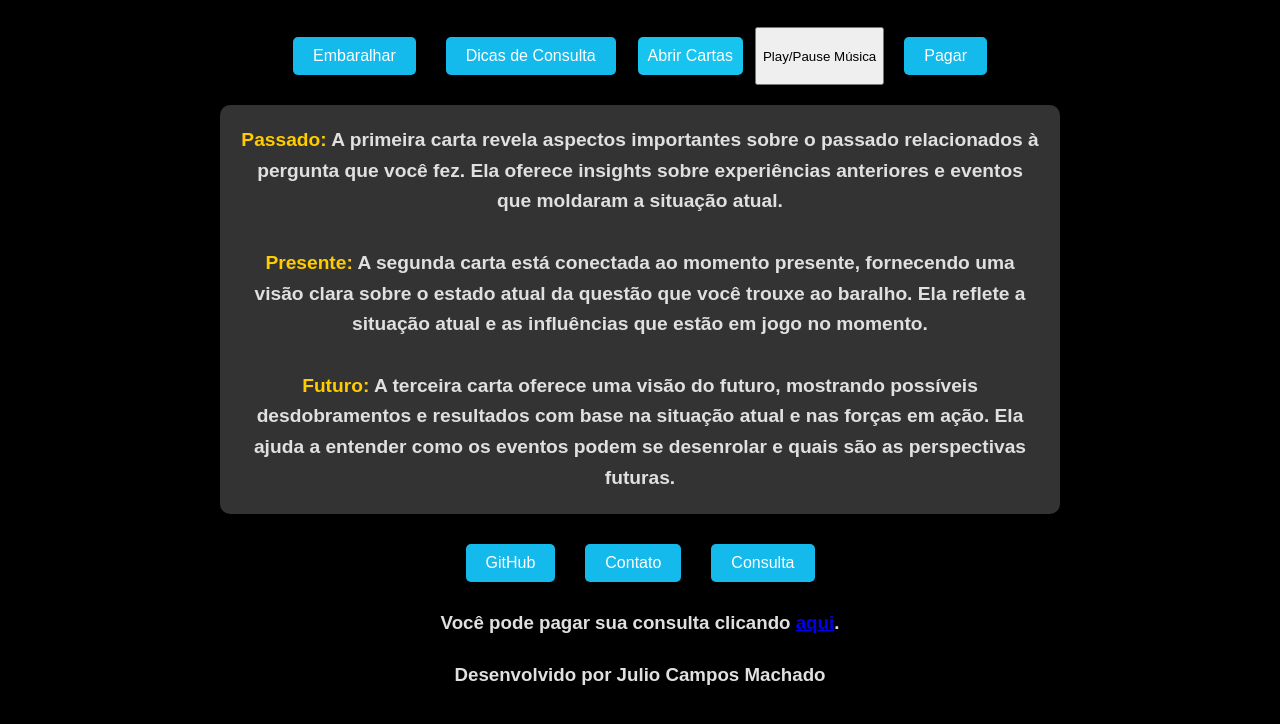
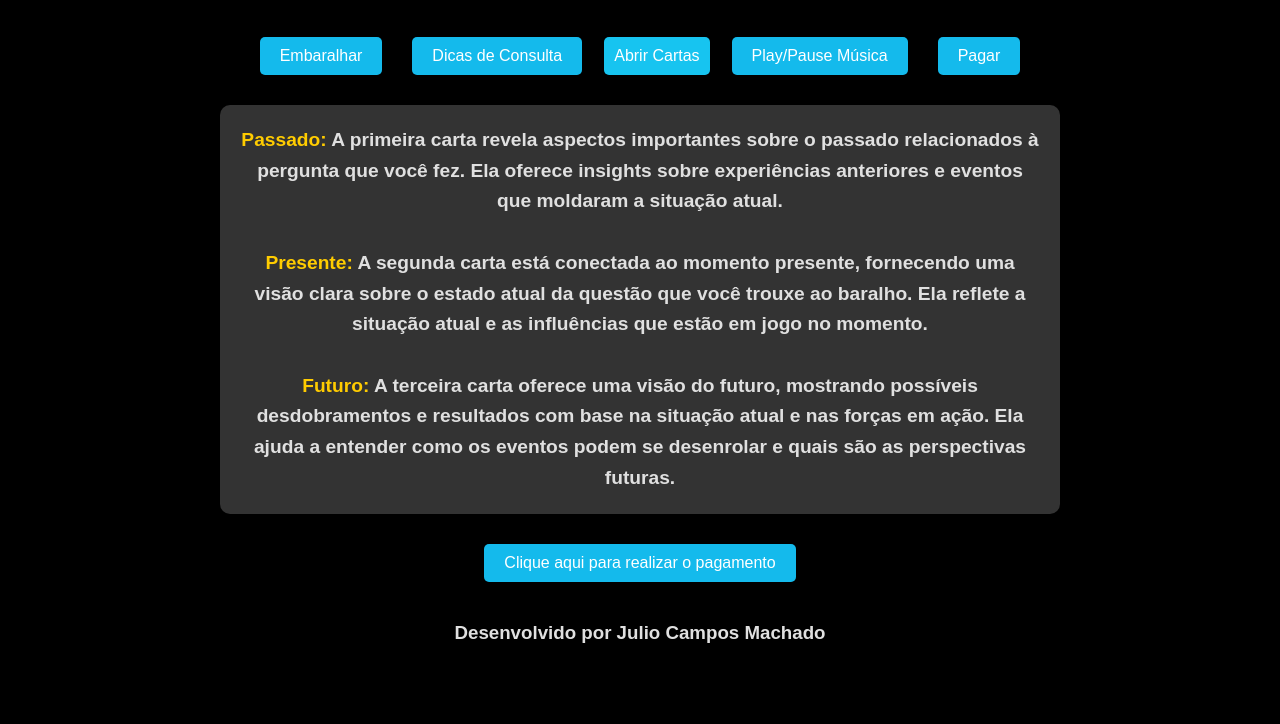
Before and after one commit to AstridNielsen-lab/julius.github.io, a website: page mesa.html in a window 1280 px wide. Shown: the part 308-1032 px from the top of the page. After the commit the page ends 1002 px from the top, so only its background shows below. Drawn offline with Linux system fonts and the light colour scheme.

Commit message:
Update mesa.html

```diff
--- a/mesa.html
+++ b/mesa.html
@@ -157,11 +157,11 @@
         </div>
 
         <div class="button-container">
-            <button class="button"onclick="window.location.href='index.html'">Embaralhar</button>
+            <button class="button" onclick="window.location.href='index.html'">Embaralhar</button>
             <button class="button" onclick="playAudio()">Dicas de Consulta</button>
             <button class="button" id="sortearBtn" onclick="abrirCartas()">Abrir Cartas</button>
-            <button onclick="toggleAudio()">Play/Pause Música</button>
-            <a class="button-link" href="https://mpago.la/2wdeTaR" target="_blank">Pagar</a> <!-- Novo botão -->
+            <button class="button" onclick="toggleAudio()">Play/Pause Música</button> <!-- Corrigido -->
+            <a class="button-link" href="https://mpago.la/2wdeTaR" target="_blank">Pagar</a>
         </div>
 
         <div class="card-description-container">
@@ -172,15 +172,10 @@
             </h3>
         </div>
 
-           <div class="button-container">
-            <a class="button-link" href="https://github.com/AstridNielsen-lab">GitHub</a>
-            <a class="button-link" href="https://api.whatsapp.com/send?phone=5511992946628&text=Oi%20Julio%20Tudo%20bem%20?%20preciso%20de%20Informa%C3%A7%C3%B5es%20sobre%20Tar%C3%B5%20estou%20no%20site%20:%20https://julius-github-io.vercel.app/index.html%20,%20pode%20me%20ajudar%20?">Contato</a>
-            <a class="button-link" href="https://api.whatsapp.com/send?phone=5519982785501&text=Pedro%20,%20tudo%20bem%20?%20Preciso%20Tirar%20minhas%20cartas%20estou%20no%20site%20:%20https://julius-github-io.vercel.app/index.html%20,%20qual%20o%20valor%20da%20consulta%20?%20" target="_blank">Consulta</a>
+        <div class="button-container">
+            <button class="button" onclick="window.location.href='https://mpago.la/2wdeTaR'">Clique aqui para realizar o pagamento</button>
         </div>
 
-        <div class="payment-container">
-            <h3>Você pode pagar sua consulta clicando <a href="https://mpago.la/2wdeTaR" target="_blank">aqui</a>.</h3>
-        </div>
 
         <div class="footer-links">
             <h3>Desenvolvido por Julio Campos Machado</h3>
```
